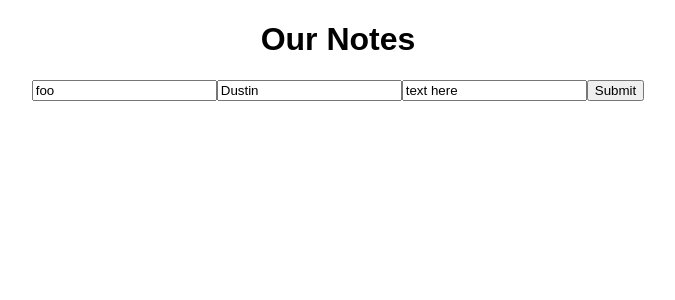
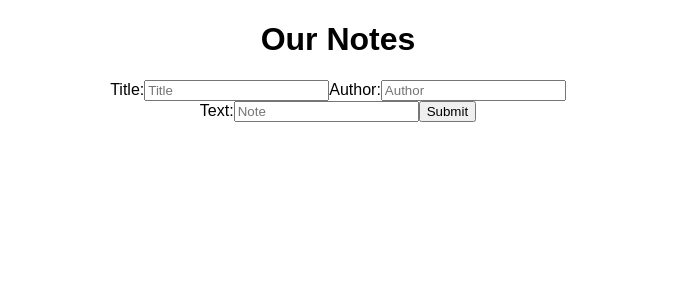
Before and after one commit to cs50x-tokyo/marcin-notes-apps, a React (Create React App) app: page / in a window 1280 px wide. Shown: the top 300 px of the page, without its empty margins (302-977 px from the left). Built offline with nearby package versions, Linux system fonts and the light colour scheme.

Commit message:
Creating update field.
Made updates to file towards building update functionality.

```diff
--- a/src/App.js
+++ b/src/App.js
@@ -41,31 +41,96 @@ import "./styles.css";
 // conosle.log('You deleted the note')
 //}
 //},[])
-const updateNote = key => {
-  console.log(key);
-};
+
+//1. on pushing update button
+//2. Get the note whose update button we pushed
+//3. Place the note object in the state.
+//4. the chosen notes data shows in the respective boxes
+//5. user changes the data and pushes submit
+// 6. Data is update
+const App = () => {
+  //useState is a function from which we are receving an array with two items
+  const [title, setTitle] = useState("foo123");
+  const [author, setAuthor] = useState("Dustin");
+  const [noteText, setNoteText] = useState("text here");
+  const [update, setUpdate] = useState(false);
+
+  useEffect(() => {
+    setUpdate(update);
+  }, [update]);
 
   const deleteNote = key => {
     console.log(key);
   };
 
   const SingleNote = props => {
+    // const [updatedTitle, setUpdatedTitle] = useState("");
+    // const [updatedAuthor, setUpdatedAuthor] = useState("");
+    // const [updatedNoteText, setUpdatedNoteText] = useState("");
+
+    //note
+    //setNotes
+    //id
+
+    //update
+    const UpdateComponent = () => {
+      const onChangeTitle = e => {
+        const title = e.target.value;
+        setTitle(title);
+      };
+
+      return (
+        <div>
+          <label>
+            Title:
+            <input
+              value={title}
+              onChange={onChangeTitle}
+              placeholder="Title"
+              required
+            />
+          </label>
+        </div>
+      );
+    };
+
+    const updateNote = note => {
+      //render a form with values for the note
+      setUpdate(true);
+
+      console.log("Update pressed");
+      console.log(note);
+
+      //use setState to update the note.
+      setTitle(note.title);
+      setAuthor(note.author);
+      setNoteText(note.noteText);
+
+      // render
+      // return
+    };
+
     return (
       <div>
         <p>{props.note.noteText}</p>
         <p>{props.note.author}</p>
         <p>{props.note.createdAt.format("MMM Do, YYYY")}</p>
         <p>------------</p>
-      <button onClick={updateNote(props.note.id)}>Update</button>
-      <button onClick={deleteNote(props.note.id)}>Delete</button>
+        {/* trigger update component */}
+        {update ? <UpdateComponent /> : console.log(false)}
+        <button onClick={() => updateNote(props.note)}>Update</button>
+        <button onClick={() => deleteNote(props.note.id)}>Delete</button>
       </div>
     );
   };
 
+  //create a new note
   const NoteForm = props => {
-  const [title, setTitle] = useState("foo");
-  const [author, setAuthor] = useState("Dustin");
-  const [noteText, setNoteText] = useState("text here");
+    // console.log(props);
+
+    const [title, setTitle] = useState("");
+    const [author, setAuthor] = useState("");
+    const [noteText, setNoteText] = useState("");
 
     const onChangeTitle = e => {
       const title = e.target.value;
@@ -81,6 +146,7 @@ const NoteForm = props => {
       const noteText = e.target.value;
       setNoteText(noteText);
     };
+    //Create
     const submitForm = e => {
       e.preventDefault();
       props.setNotes([
@@ -98,32 +164,40 @@ const NoteForm = props => {
     return (
       <div>
         <form onSubmit={submitForm}>
+          <label>
+            Title:
             <input
               value={title}
               onChange={onChangeTitle}
               placeholder="Title"
               required
             />
+          </label>
+
+          <label>
+            Author:
             <input
               value={author}
               onChange={onChangeAuthor}
               placeholder="Author"
               required
             />
+          </label>
+          <br />
+          <label>
+            Text:
             <input
               value={noteText}
               onChange={onChangeNoteText}
               placeholder="Note"
               required
             />
+          </label>
           <button>Submit</button>
         </form>
       </div>
     );
   };
-
-const App = () => {
-  //useState is a function from which we are receving an array with two items
 
   const [notes, setNotes] = useState([]);
 
@@ -134,7 +208,7 @@ const App = () => {
       <h1>Our Notes</h1>
       <NoteForm setNotes={setNotes} notes={notes} />
       {notes.map((note, index) => (
-        <SingleNote note={note} key={note.id} />
+        <SingleNote note={note} setNotes={setNotes} key={note.id} />
       ))}
     </div>
   );
```
Lines whose indentation alone changed are shown as unchanged.
